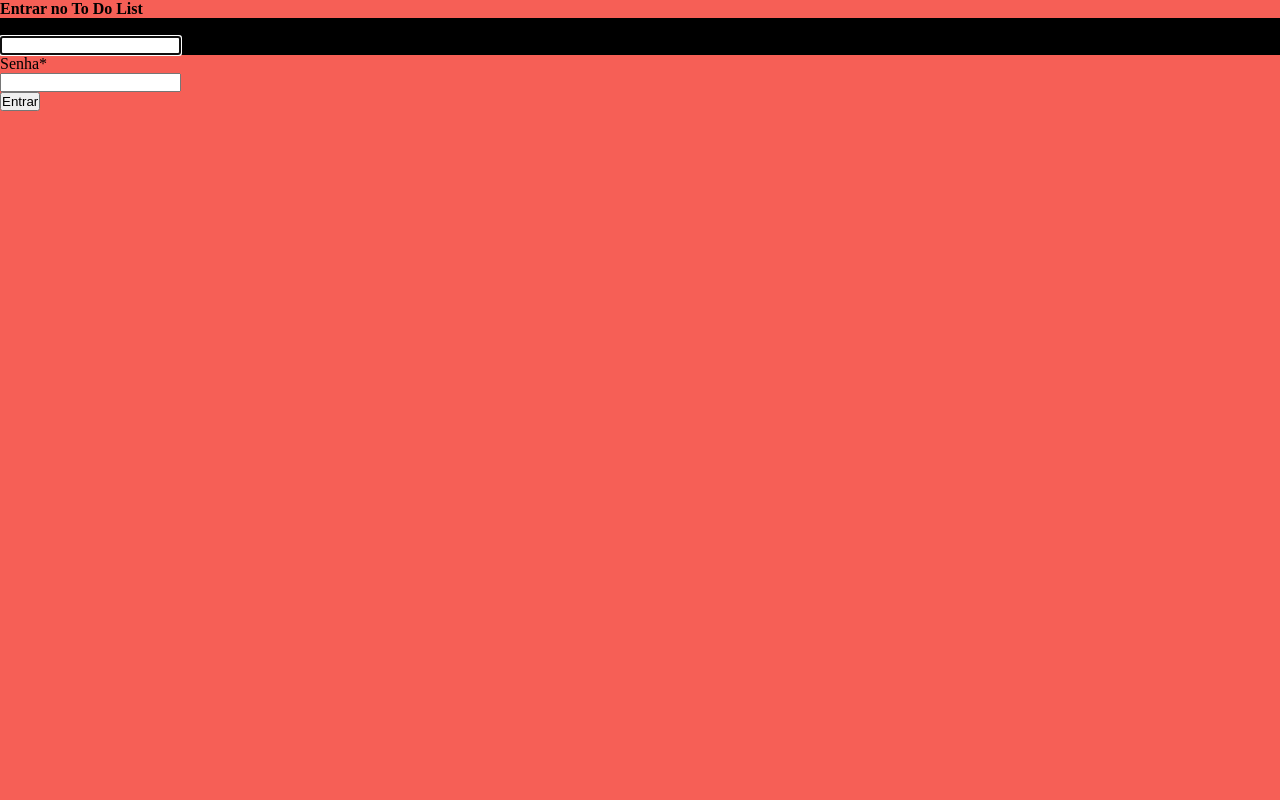
After one commit to CarolineIngrid/todo_list, a Django app: page /accounts/login/ in a window 1280 px wide. The commit adds this page. Run offline with Django 4.2, Linux system fonts and the light colour scheme; some libraries are stand-ins or nearby versions.

Commit message:
feita a página de login

```diff
--- a/lista/forms.py
+++ b/lista/forms.py
@@ -6,7 +6,8 @@ from .models import Tarefa
 class ListaForms(forms.ModelForm):
 
     titulo = forms.CharField(label='Título', widget=forms.TextInput(attrs={"class": "form-control", "placeholder": "Ex: Arrumar o quarto."}))
-    descricao = forms.CharField(label='Descrição', widget=forms.Textarea(attrs={"class": "form-control", "placeholder": "Deixe a tarefa mais específica. Ex: Deixar tudo organizado. Principalmente embaixo da cama!"}))
+    descricao = forms.CharField(label='Descrição', widget=forms.Textarea(attrs={"class": "form-control", "placeholder":
+    "Deixe a tarefa mais específica. Ex: Deixar tudo organizado. Principalmente embaixo da cama!"}))
 
     class Meta:
         model = Tarefa
--- a/lista/static/lista/css/style.css
+++ b/lista/static/lista/css/style.css
@@ -175,3 +175,9 @@ h1{
   box-shadow: #422800 2px 2px 0 0;
   transform: translate(2px, 2px);
 } */
+
+/* ------------- LOGIN ------------- */
+
+#div_id_username{
+    background-color: #000000;
+}
--- a/requirements.txt
+++ b/requirements.txt
@@ -1,4 +1,10 @@
 asgiref==3.5.2
 backports.zoneinfo==0.2.1
 Django==4.0.6
+flake8==4.0.1
+mccabe==0.6.1
+psycopg2==2.9.3
+pycodestyle==2.8.0
+pyflakes==2.4.0
+python-dotenv==0.20.0
 sqlparse==0.4.2
--- /dev/null
+++ b/setup.cfg
@@ -0,0 +1,4 @@
+[flake8]
+ignore = D203
+max-line-length = 120
+exclude = .git,__pycache__,old,build,dist,.venv,.pgdata,.vscode
--- /dev/null
+++ b/templates/registration/login.html
@@ -0,0 +1,35 @@
+{% load static %}
+{% load crispy_forms_tags %}
+<!DOCTYPE html>
+<html lang="en">
+  <head>
+    <meta charset="UTF-8" />
+    <meta http-equiv="X-UA-Compatible" content="IE=edge" />
+    <meta name="viewport" content="width=device-width, initial-scale=1.0" />
+    <link rel="stylesheet" href="{% static 'lista/css/style.css' %}" />
+    <link rel="preconnect" href="https://fonts.googleapis.com" />
+    <link rel="preconnect" href="https://fonts.gstatic.com" crossorigin />
+    <link
+      href="https://fonts.googleapis.com/css2?family=Space+Grotesk:wght@300&display=swap"
+      rel="stylesheet"/>
+    <link
+      rel="stylesheet"
+      href="https://fonts.googleapis.com/css2?family=Material+Symbols+Outlined:opsz,wght,FILL,GRAD@20..48,100..700,0..1,-50..200"/>
+    <title>LOGIN</title>
+  </head>
+  <body>
+    <div class="row">
+        <div class="col-md-4 offset-md-4">
+            <h4> Entrar no To Do List</h4>
+
+            <form method="post">
+                {% csrf_token %}
+                <!-- <input type="text" name="nome" value="{{ next }}"> -->
+
+                {{ form|crispy }}
+                <button type="submit" class="btn"> Entrar </button>
+            </form>
+        </div>
+    </div>
+  </body>
+</html>
--- a/todo_list/urls.py
+++ b/todo_list/urls.py
@@ -18,5 +18,6 @@ from django.urls import path, include
 
 urlpatterns = [
     path('admin/', admin.site.urls),
-    path('lista/', include('lista.urls'))
+    path('lista/', include('lista.urls')),
+    path('accounts/', include('django.contrib.auth.urls')),
 ]
```
Also changed, not shown: todo_list/settings.py (+9 -5 lines), lista/migrations/0006_alter_tarefa_categoria_alter_tarefa_descricao_and_more.py, lista/migrations/0007_alter_tarefa_categoria.py, lista/migrations/0008_alter_tarefa_categoria_alter_tarefa_descricao.py, lista/migrations/0010_merge_20220725_1545.py (added).
